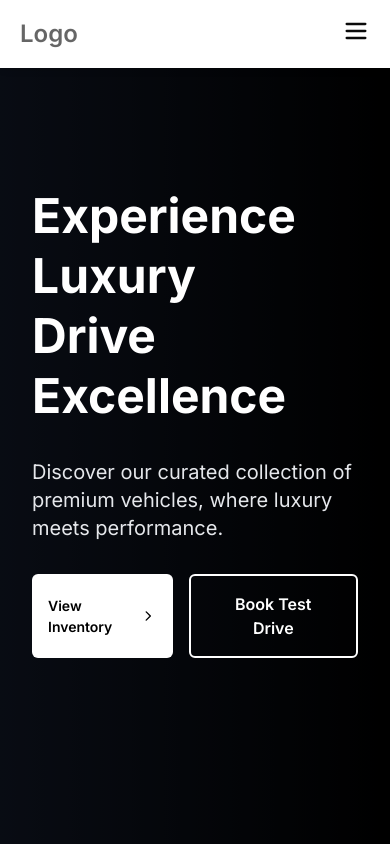
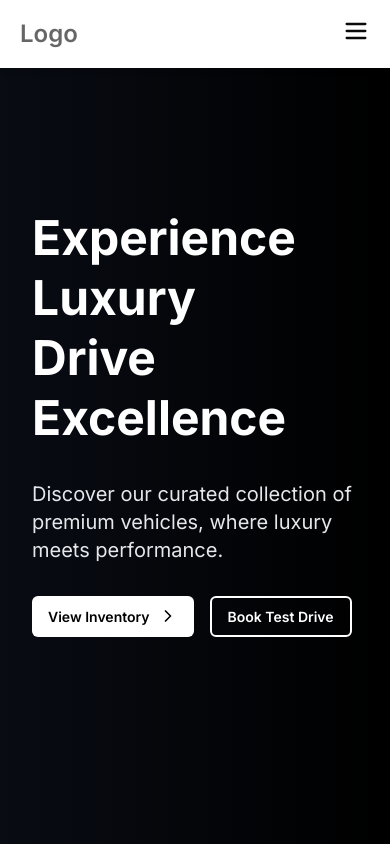
Before and after one commit to Jeguhem/dealership-app, a Next.js app: page / in a window 390 px wide. Shown: the top 844 px of the page. Built offline with nearby package versions, Linux system fonts and the light colour scheme.

Commit message:
fixed mobile errors

```diff
--- a/src/app/page.tsx
+++ b/src/app/page.tsx
@@ -270,7 +270,7 @@ export default function Home() {
                 View Inventory
                 <ChevronRight className="ml-2 w-5 h-5" />
               </Link>
-              <button className="border-2 border-white text-white px-8 py-4 rounded-md font-semibold hover:bg-white/10 transition-colors">
+              <button className="border-2 border-white text-white px-4 py-2 lg:px-8 lg:py-4 text-[14px] lg:text-[16px] rounded-md font-semibold hover:bg-white/10 transition-colors">
                 Book Test Drive
               </button>
             </div>
```
